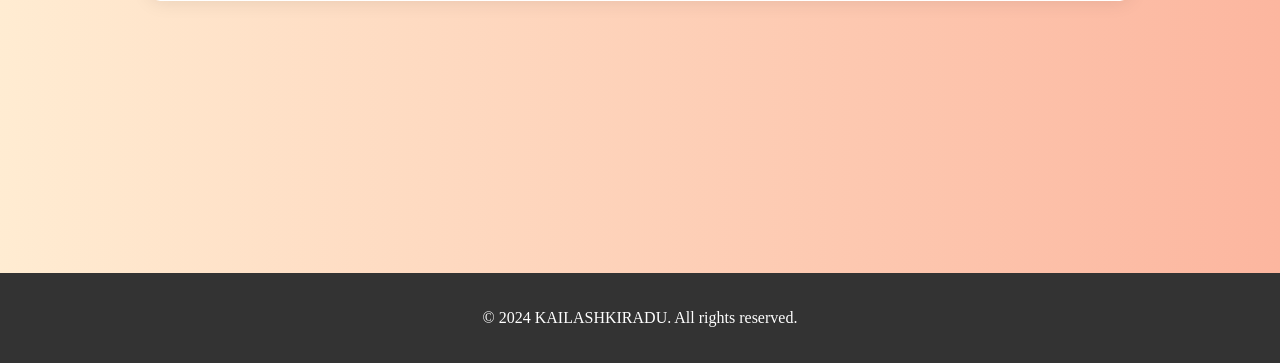
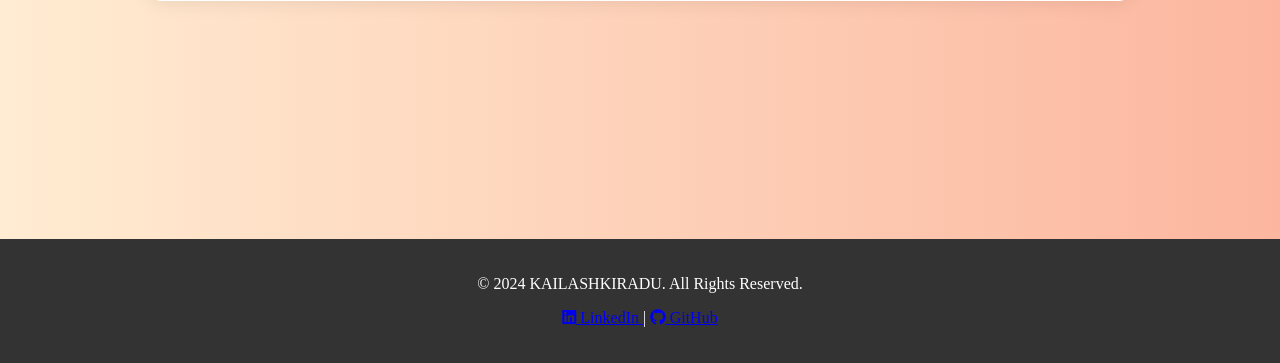
Before and after one commit to kailashkiradu/Text-summarizer-, a Flask app: page / in a window 1280 px wide. Shown: the part 437-800 px from the top of the page. Run offline with Flask 3, Linux system fonts and the light colour scheme.

Commit message:
Update index.html

```diff
--- a/TextSummary/templates/index.html
+++ b/TextSummary/templates/index.html
@@ -26,7 +26,15 @@
         </div>
     </div>
     <footer>
-        <p>&copy; 2024 KAILASHKIRADU. All rights reserved.</p>
+        <p>&copy; 2024 KAILASHKIRADU. All Rights Reserved.</p>
+        <p>
+            <a href="https://linkedin.com/in/kailashkiradu" target="_blank">
+                <i class="fab fa-linkedin"></i> LinkedIn
+            </a> |
+            <a href="https://github.com/kailashkiradu" target="_blank">
+                <i class="fab fa-github"></i> GitHub
+            </a>
+        </p>
     </footer>
 
     <script>
```
